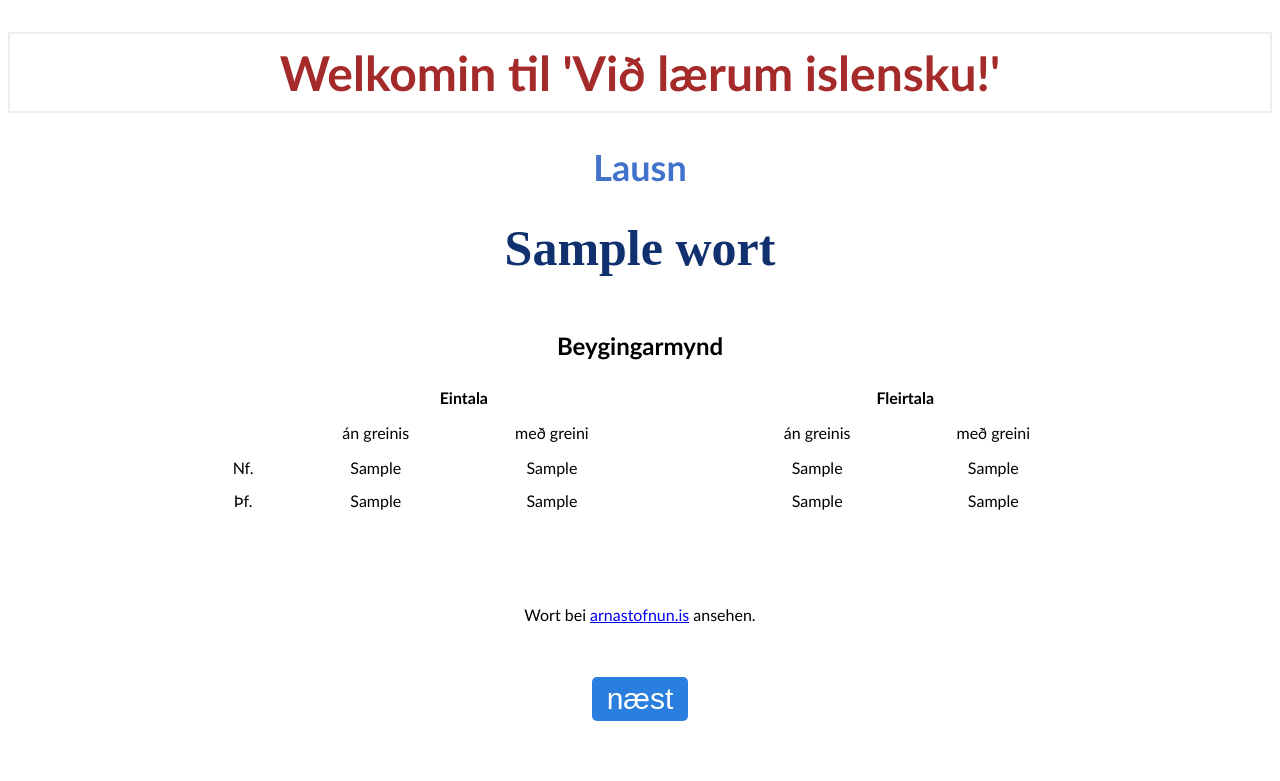
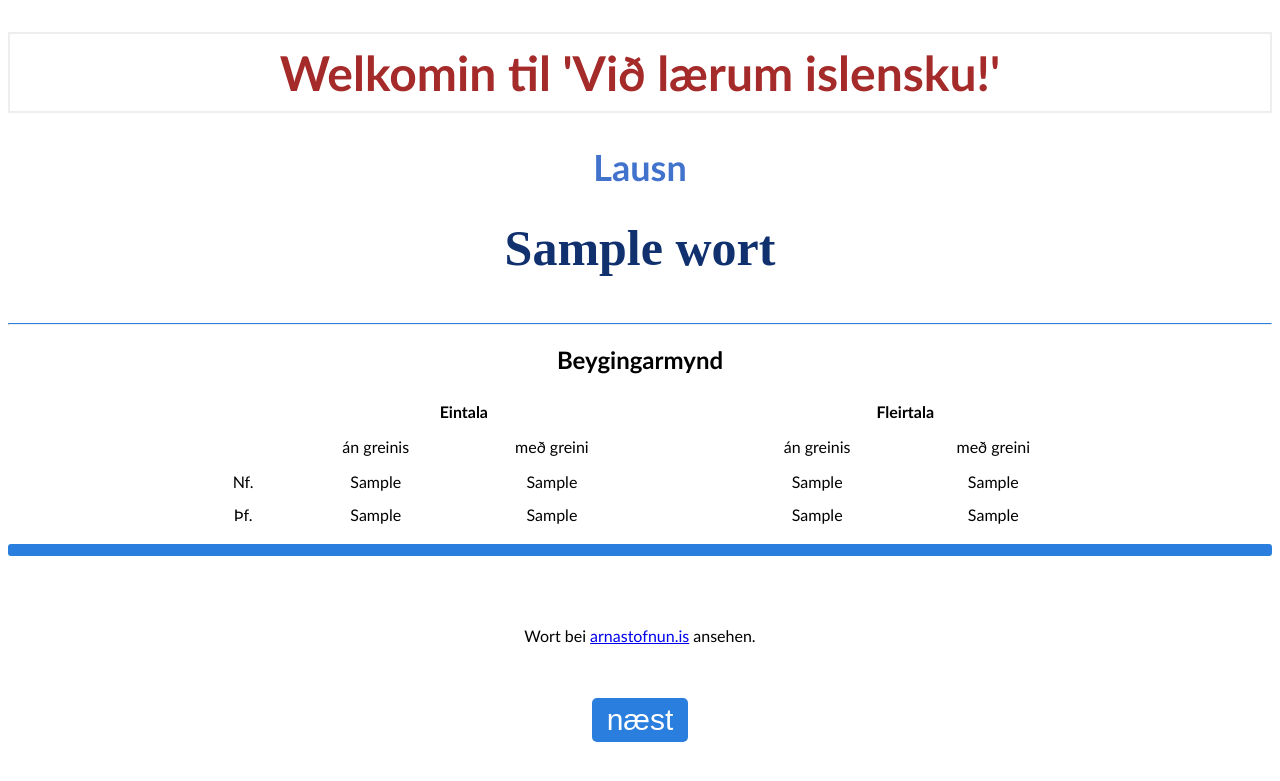
Before and after one commit to slommi71/icelandic_exercise_generator, a Flask app: template src/FlaskApp/FlaskApp/templates/lausn.html in a window 1280 px wide. Shown: the top 781 px of the page. Run offline with Flask 2, Linux system fonts and the light colour scheme; the template is opened without the code that fills it: most values are stand-ins (such as "Sample title", 1, 10 or a date in 2020).

Commit message:
beauify lausn.html

```diff
--- a/src/FlaskApp/FlaskApp/templates/lausn.html
+++ b/src/FlaskApp/FlaskApp/templates/lausn.html
@@ -10,6 +10,7 @@
     <h2>Lausn</h2>
     <div class="wort">{{ wort }}</div>
     <br>
+    <hr class="blue">
     <div class="arnastofnun">
 
       <h2>Beygingarmynd</h2>
@@ -55,8 +56,8 @@
         </tbody>
       </table>
     </div>
-
-    <br><br><br>
+    <hr class="bluelarge">
+    <br><br>
     <div class="link">Wort bei <a href="https://bin.arnastofnun.is/{{ arnastofnun }}"> arnastofnun.is</a> ansehen.</div>
     <br>
     <form method='POST' action='/'>
```
